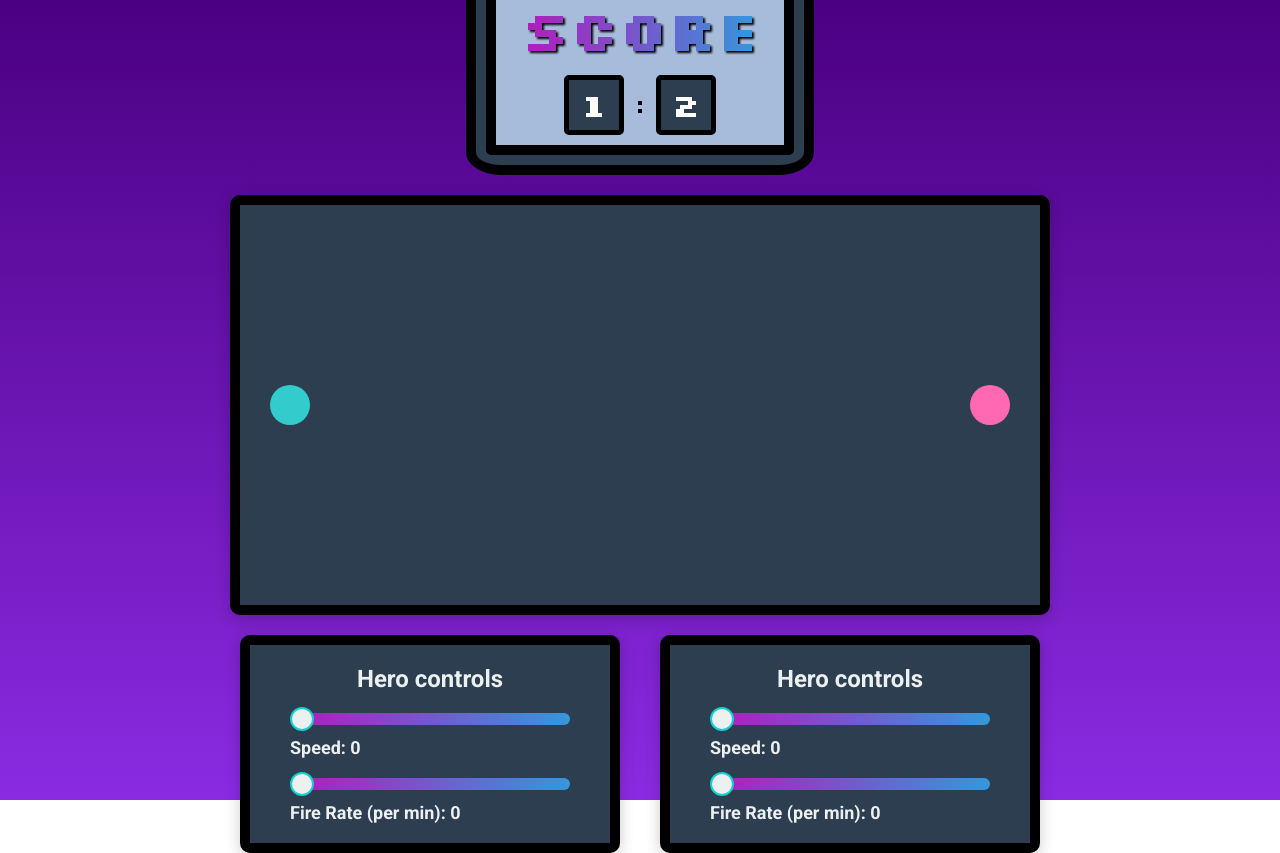
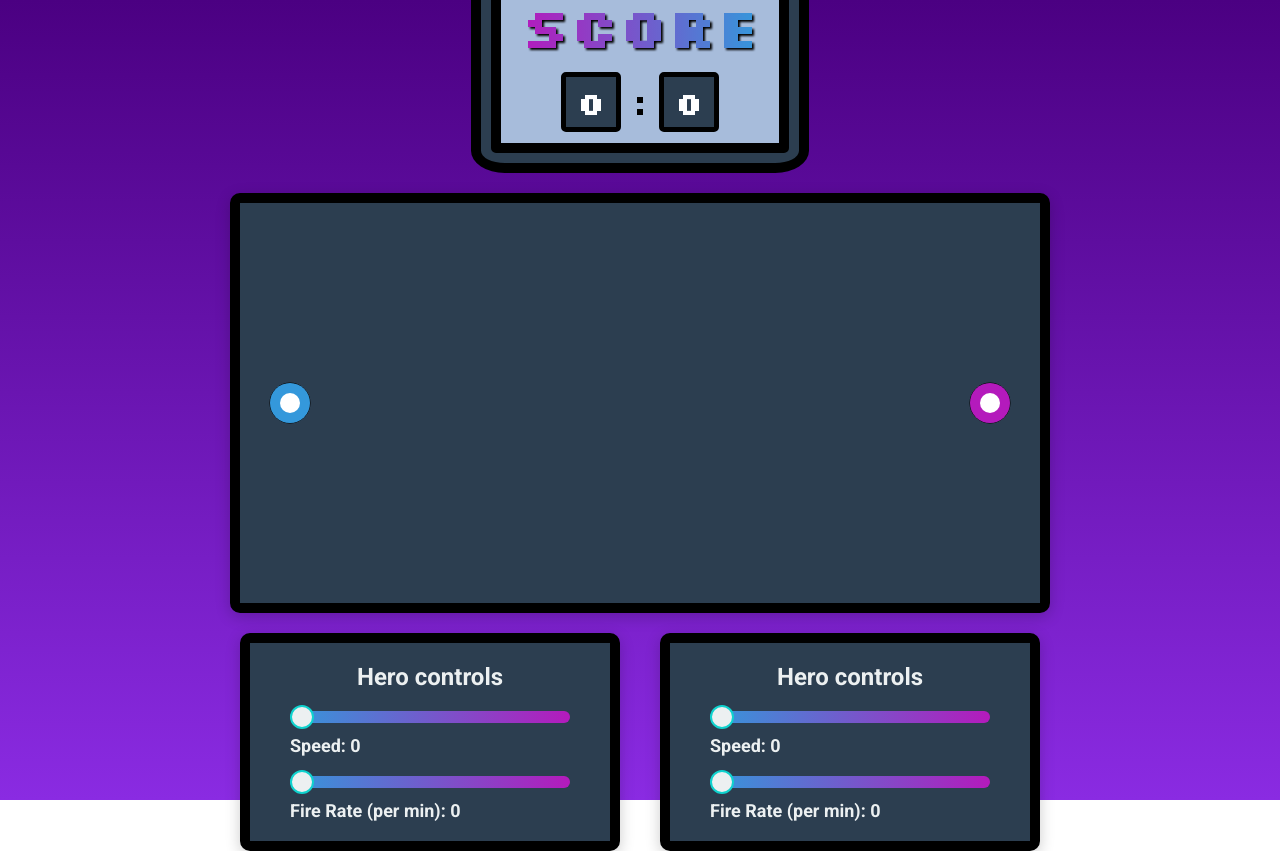
Before and after one commit to RubyVine01/hero-duel-game, a React (Vite) app: page / in a window 1280 px wide. Built offline with nearby package versions, Linux system fonts and the light colour scheme; a web font is replaced by a local one.

Commit message:
add realtime score

```diff
--- a/src/components/App/App.jsx
+++ b/src/components/App/App.jsx
@@ -7,7 +7,7 @@ import ScoreBoard from "../ScoreBoard/ScoreBoard";
 function App() {
   return (
     <div className="app">
-      <ScoreBoard leftScore="1" rightScore="2" />
+      <ScoreBoard  />
       <DuelGame />
       <div className="controls-container">
         <HeroControls position={heroStore.heroSettings["left"].side} />
--- a/src/components/RangeInput/RangeInput.css
+++ b/src/components/RangeInput/RangeInput.css
@@ -10,7 +10,7 @@
   -webkit-appearance: none;
   width: 100%;
   height: 12px;
-  background: linear-gradient(to right, #b41abc, #3498db);
+  background: linear-gradient(to right, #3498db, #b41abc);
   border-radius: 10px;
   outline: none;
   transition: background 0.3s;
--- a/src/components/ScoreBoard/ScoreBoard.css
+++ b/src/components/ScoreBoard/ScoreBoard.css
@@ -1,4 +1,4 @@
-.scoreboard-container {
+.scoreboard__container {
   display: flex;
   justify-content: center;
   align-items: center;
@@ -16,13 +16,14 @@
   display: flex;
   flex-direction: column;
   align-items: center;
+  row-gap: 10px;
 }
 
 .score-title {
   font-family: "Silkscreen", sans-serif;
   font-weight: 700;
   font-style: normal;
-  margin: 5px;
+
   font-size: 3.5rem;
   background: linear-gradient(to right, #b41abc, #3498db);
   -webkit-background-clip: text;
@@ -30,8 +31,6 @@
   background-clip: text;
   color: transparent;
   filter: drop-shadow(2px 2px 1px black);
-  margin-bottom: 10px;
-
 }
 
 .score-content {
@@ -39,22 +38,26 @@
   align-items: center;
 }
 
-.team-score {
-  width: 50px;
+.score-value__container {
+  min-width: 50px;
   height: 50px;
   background-color: #2c3e50;
   border: 5px solid black;
-  color: #ffffff;
-  font-size: 2rem;
-  font-weight: bold;
+
   display: flex;
   justify-content: center;
   align-items: center;
   border-radius: 5px;
 }
 
+.score-value {
+  color: #ffffff;
+  font-size: 2rem;
+  font-weight: bold;
+}
+
 .divider {
-  font-size: 2rem;
+  font-size: 3rem;
   color: #000;
   margin: 0 10px;
 }
--- a/src/components/ScoreBoard/ScoreBoard.jsx
+++ b/src/components/ScoreBoard/ScoreBoard.jsx
@@ -1,21 +1,28 @@
+import "./ScoreBoard.css";
+import { observer } from "mobx-react-lite";
+import heroStore from "../../store/HeroStore";
 
-import "./ScoreBoard.css";
-
-const ScoreBoard = ({ leftScore, rightScore }) => {
+const ScoreBoard = observer(({}) => {
   return (
-    <div className="scoreboard-container">
+    <div className="scoreboard__container">
       <div className="scoreboard">
         <div className="score-title">SCORE</div>
         <div className="score-content">
-          <div className="team-score left">{leftScore}</div>
-          <div className="divider">:</div>
-          <div className="team-score right">{rightScore}</div>
+          <div className="score-value__container">
+            <span className="score-value">
+              {heroStore.heroSettings.left.score}
+            </span>
+          </div>
+          <span className="divider">:</span>
+          <div className="score-value__container">
+            <span className="score-value">
+              {heroStore.heroSettings.right.score}
+            </span>
+          </div>
         </div>
       </div>
     </div>
   );
-};
-
-
+});
 
 export default ScoreBoard;
--- a/src/entities/Hero.js
+++ b/src/entities/Hero.js
@@ -1,4 +1,5 @@
 import Spell from "./Spell";
+import heroStore from "../store/HeroStore";
 
 export default class Hero {
   constructor(context, x, y, settings) {
@@ -13,7 +14,7 @@ export default class Hero {
     this.spells = [];
     this.lastShotTime = 0;
     this.fireRate = settings.fireRate;
-    this.score = 0;
+    this.score = settings.score;
     this.isHit = false;
     this.hitEffectDuration = 0;
     this.spellСolor = settings.spellСolor;
@@ -23,6 +24,13 @@ export default class Hero {
     this.context.beginPath();
     this.context.arc(this.x, this.y, this.radius, 0, Math.PI * 2, false);
     this.context.fillStyle = this.heroColor;
+    this.context.stroke();
+    this.context.fill();
+    this.context.closePath();
+
+    this.context.beginPath();
+    this.context.arc(this.x, this.y, this.radius/2, 0, Math.PI * 2, false);
+    this.context.fillStyle = "white";
     this.context.fill();
     this.context.closePath();
 
@@ -134,6 +142,7 @@ export default class Hero {
   hit() {
     this.isHit = true;
     this.hitEffectDuration = 10; // Длительность эффекта удара
-    this.score += 1;
+    // this.score += 1;
+    heroStore.incrementScore(this.settings.scoreSide);
   }
 }
--- a/src/store/HeroStore.js
+++ b/src/store/HeroStore.js
@@ -4,17 +4,21 @@ class HeroStore {
   heroSettings = {
     left: {
       heroSpeed: 0,
-      heroColor: "#33CCCC",
+      heroColor: "#3498db",
       fireRate: 0,
       spellСolor: "#FFA500",
       side: "left",
+      score: 0,
+      scoreSide: "right",
     },
     right: {
       heroSpeed: 0,
-      heroColor: "#FF69B4",
+      heroColor: "#b41abc",
       fireRate: 0,
       spellСolor: "#32CD32",
       side: "right",
+      score: 0,
+      scoreSide: "left",
     },
   };
 
@@ -37,6 +41,9 @@ class HeroStore {
   setHeroSpellColor(side, spellColor) {
     this.heroSettings[side].spellСolor = spellColor;
   }
+  incrementScore(side) {
+    this.heroSettings[side].score += 1;
+  }
 }
 
 const heroStore = new HeroStore();
```
